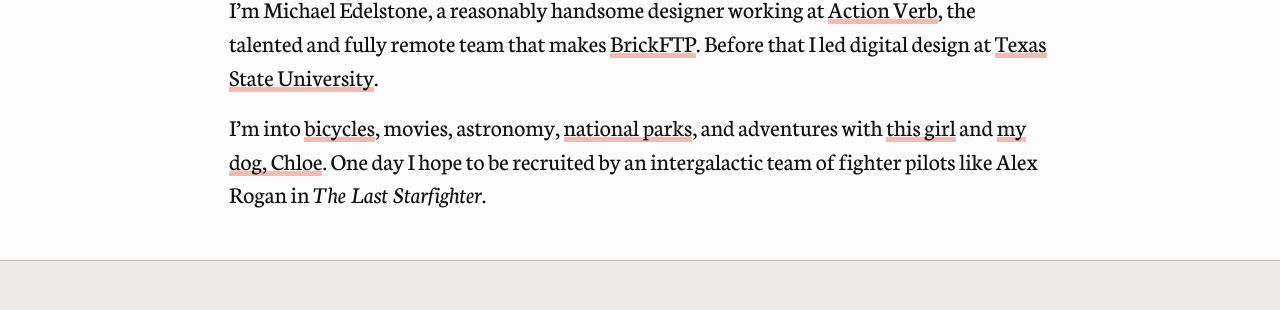
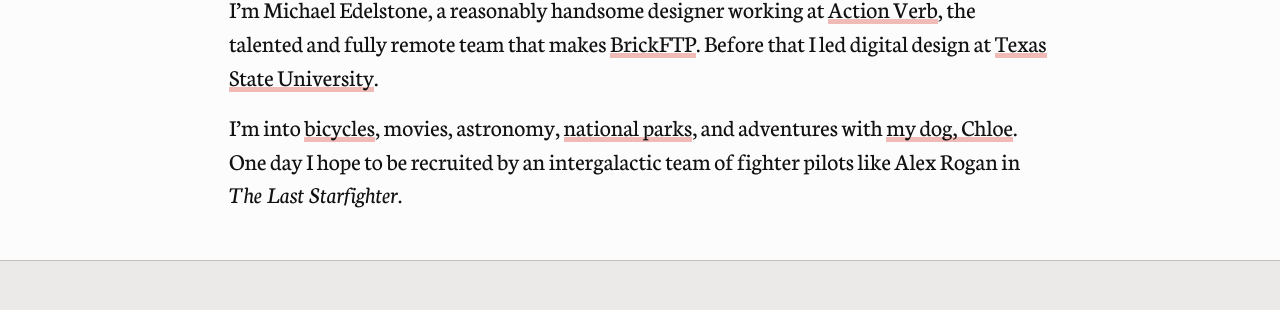
Before and after one commit to edelstone/my-website, a Jekyll site: the page built from about.html, in a window 1280 px wide. Shown: the part 713-1023 px from the top of the page. Built offline with Jekyll 4.4.1, drawn with Linux system fonts in a browser that asks for light colours; nearby versions of some CDN libraries; comment, search, counter and statistics services are not loaded.

Commit message:
some copy changes

```diff
--- a/about.html
+++ b/about.html
@@ -21,7 +21,7 @@ button-next-link: /portfolio
 		<div class="text-intro">
 			<h2>Quick bio</h2>
 			<p>I’m Michael Edelstone, a reasonably handsome designer working at <a href="https://actionverb.com/">Action Verb</a>, the talented and fully remote team that makes <a href="https://brickftp.com/">BrickFTP</a>. Before that I led digital design at <a href="http://umarketing.txstate.edu">Texas State University</a>.</p>
-			<p>I&#8217;m into <a href="https://photos.app.goo.gl/ibakW6gsRauxRT9D3">bicycles</a>, movies, astronomy, <a href="https://drive.google.com/open?id=18UmsEMmCnD-Nw_pzG3fmYnuURfY&usp=sharing">national parks</a>, and adventures with <a href="https://www.instagram.com/cmzinser/">this girl</a> and <a href="https://photos.app.goo.gl/dZmnf8guXIF7MCxw1">my dog, Chloe</a>. One day I hope to be recruited by an intergalactic team of fighter pilots like Alex Rogan in <i>The Last Starfighter</i>.</p>
+			<p>I&#8217;m into <a href="https://photos.app.goo.gl/ibakW6gsRauxRT9D3">bicycles</a>, movies, astronomy, <a href="https://drive.google.com/open?id=18UmsEMmCnD-Nw_pzG3fmYnuURfY&usp=sharing">national parks</a>, and adventures with <a href="https://photos.app.goo.gl/dZmnf8guXIF7MCxw1">my dog, Chloe</a>. One day I hope to be recruited by an intergalactic team of fighter pilots like Alex Rogan in <i>The Last Starfighter</i>.</p>
 		</div>
 
 		<div id="skills" class="productivity skills">
```
